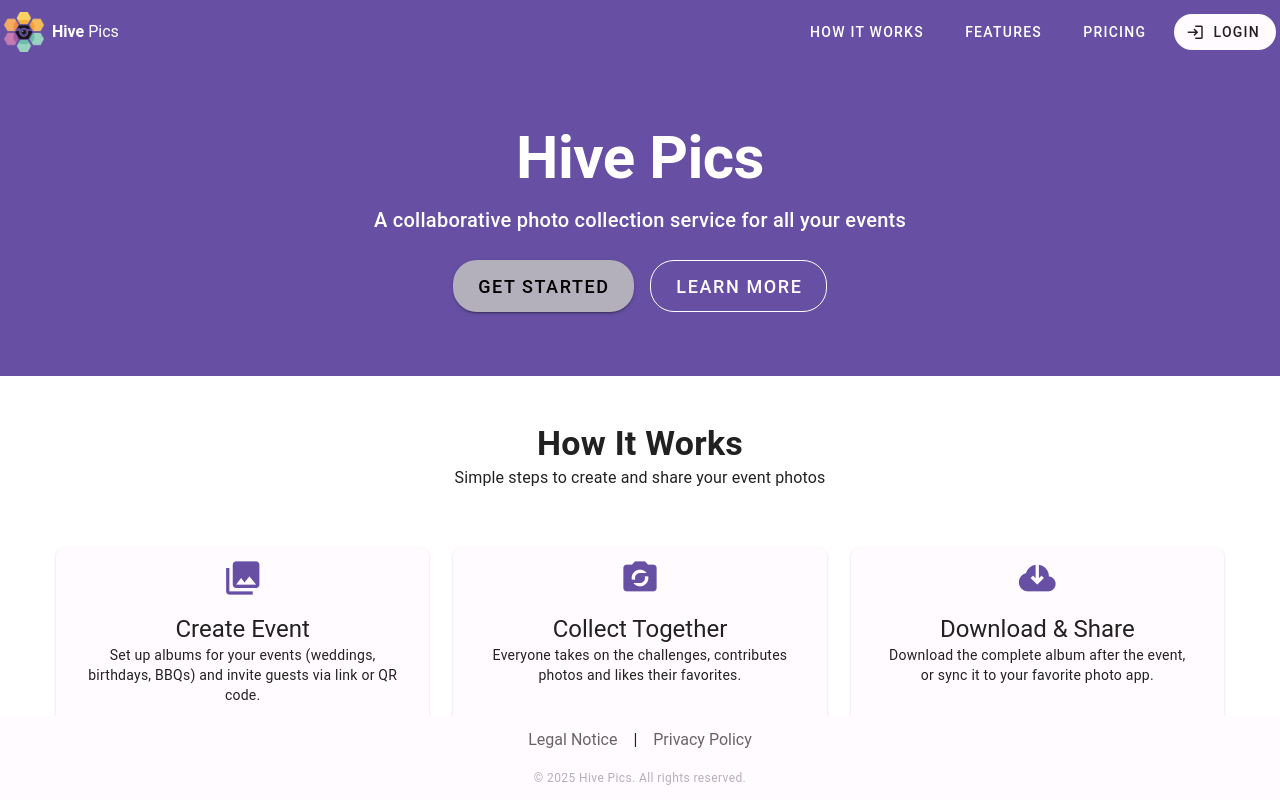
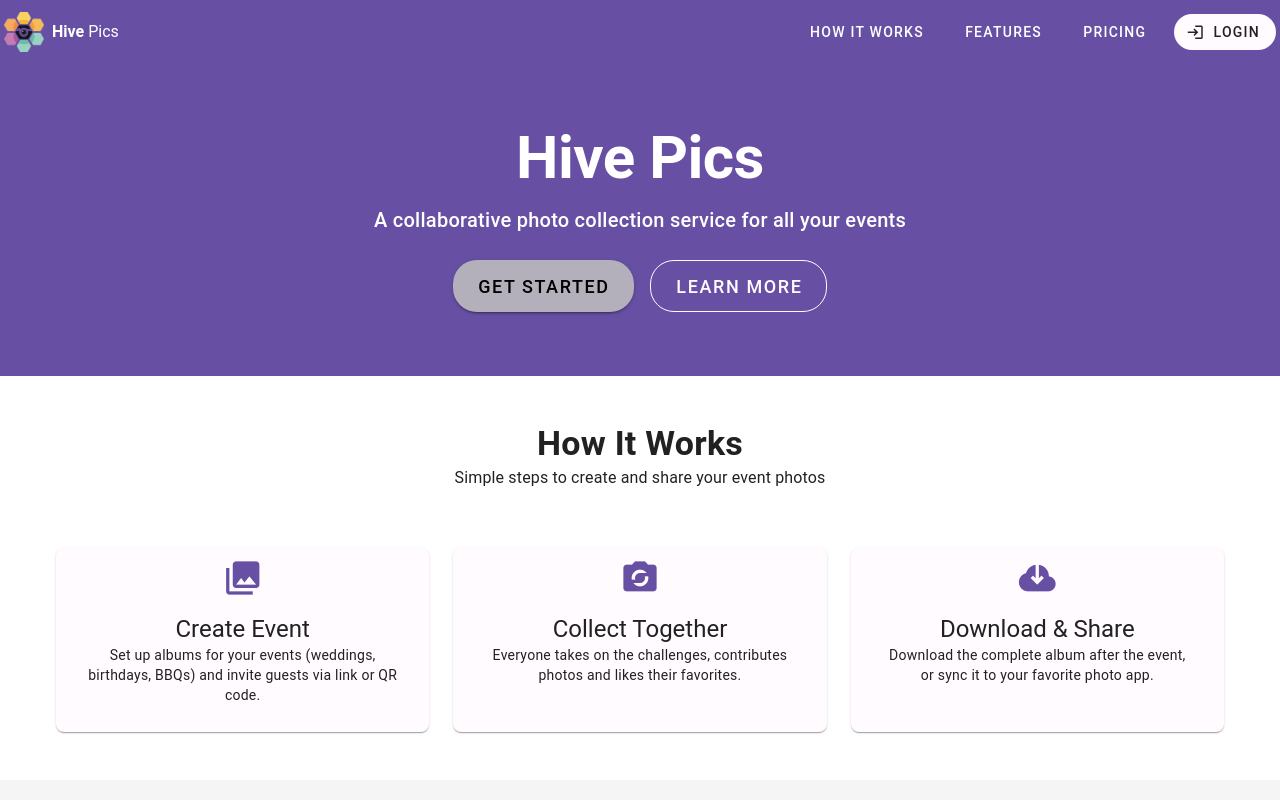
Before and after one commit to bwoester/hive-pics, a Vue app in the folder hive-pics-frontend-2/: page / in a window 1280 px wide. Shown: the top 800 px of the page. Built offline with nearby package versions, Linux system fonts and the light colour scheme; no server answers; a small style sheet from the web is missing.

Commit message:
add AppFooter to dashboard layout and update footer styling
Integrated `AppFooter` into the `dashboard.vue` layout for consistent application structure. Adjusted `AppFooter.vue` styling for better alignment, switching `flex-grow-1` to `flex-grow-0` and adding a `text-caption` class for footer text.

```diff
--- a/hive-pics-frontend-2/src/components/AppFooter.vue
+++ b/hive-pics-frontend-2/src/components/AppFooter.vue
@@ -1,7 +1,7 @@
 <template>
-  <v-footer app class="d-flex align-center justify-center ga-2 flex-wrap flex-grow-1 py-3">
+  <v-footer class="d-flex align-center justify-center ga-2 flex-wrap flex-grow-0 py-3">
 
-    <div>
+    <div class="text-caption">
       <router-link
         class="mx-2 footer-link text-decoration-none"
         to="/legalNotice"
--- a/hive-pics-frontend-2/src/layouts/dashboard.vue
+++ b/hive-pics-frontend-2/src/layouts/dashboard.vue
@@ -46,6 +46,8 @@
       <router-view />
     </v-container>
   </v-main>
+
+  <AppFooter />
 </template>
 
 <script lang="ts" setup>
```
